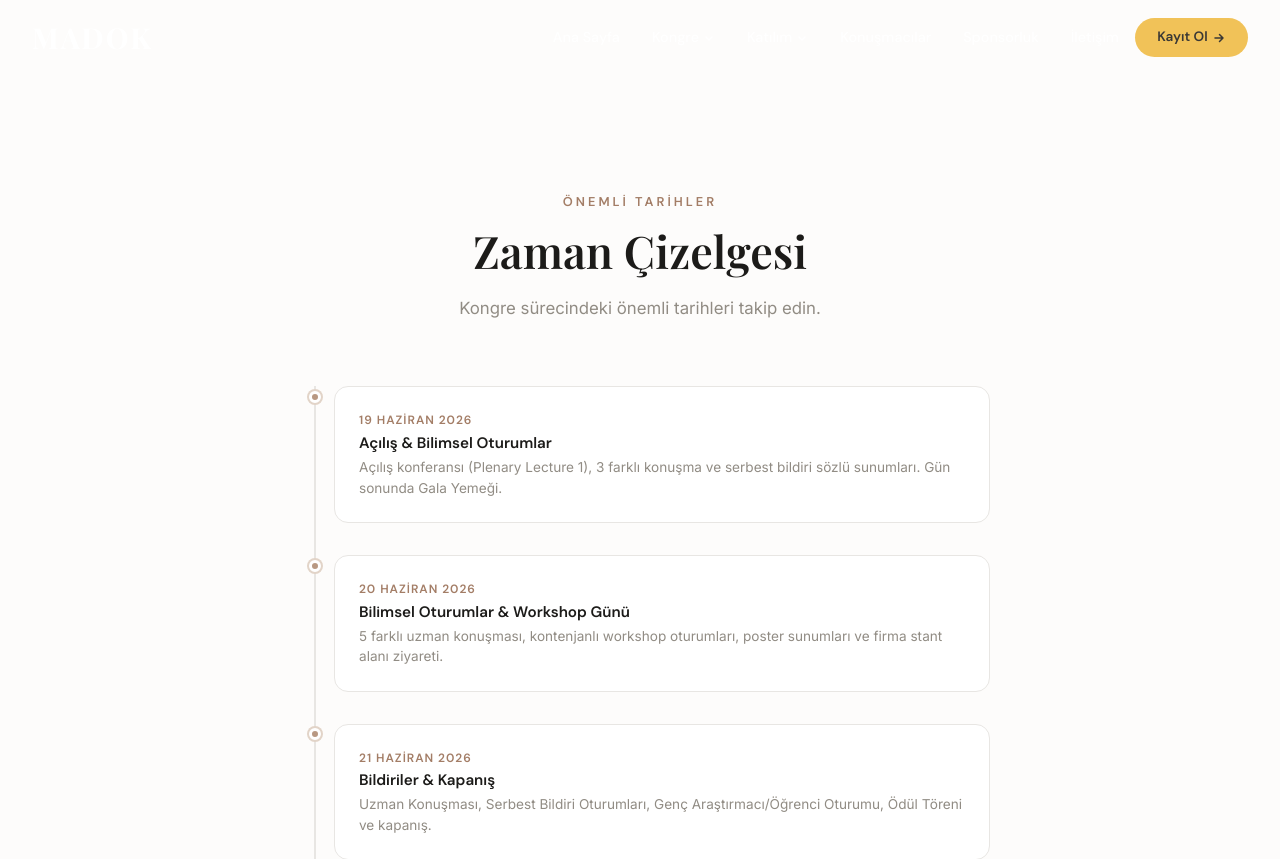
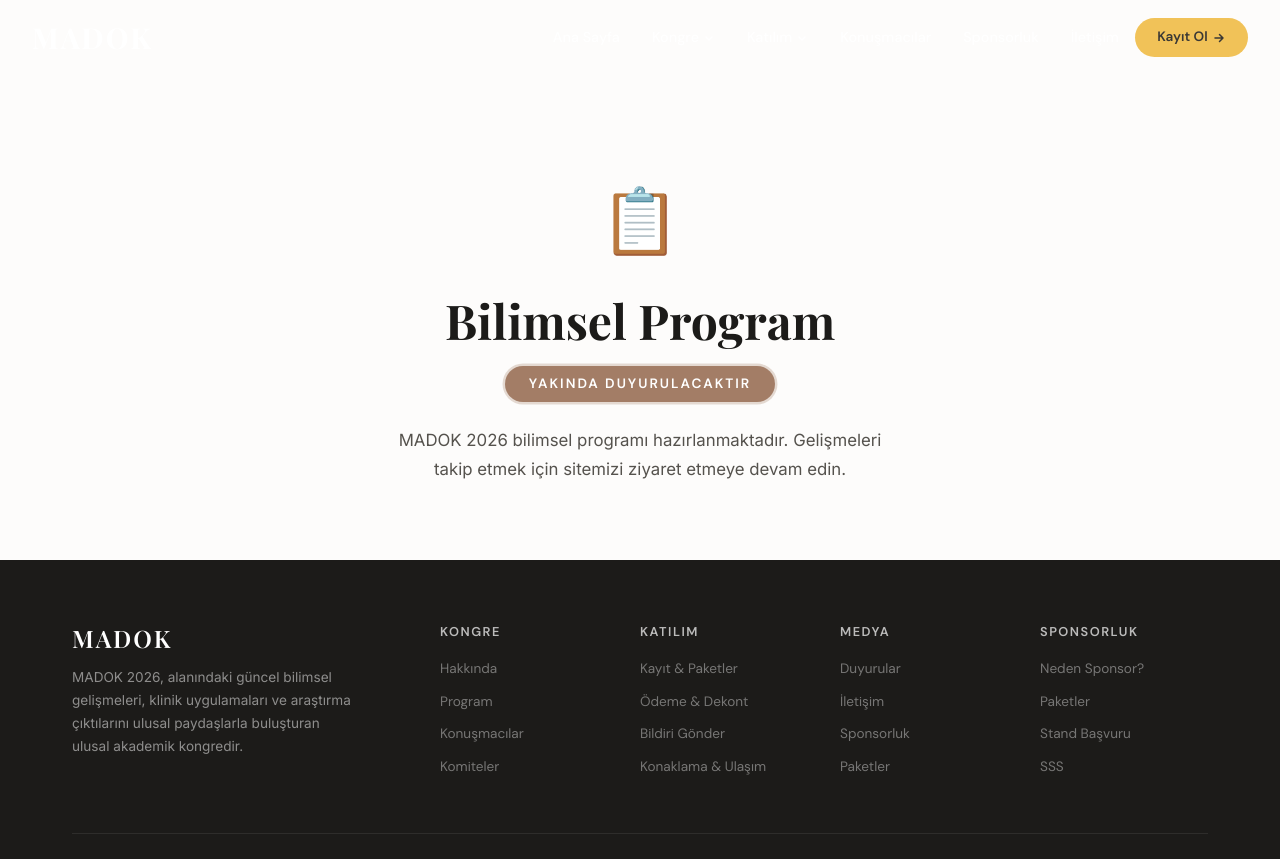
Before and after one commit to mmertsahinn/madok-2026, a Next.js app: page /program in a window 1280 px wide. Shown: the top 859 px of the page. Built offline with nearby package versions, Linux system fonts and the light colour scheme; a web font is replaced by a local one.

Commit message:
fix: program page coming soon + correct venue map and address

```diff
--- a/src/app/program/page.tsx
+++ b/src/app/program/page.tsx
@@ -1,18 +1,55 @@
 import Navbar from "@/components/Navbar";
 import Footer from "@/components/Footer";
-import TimelineSection from "@/components/sections/TimelineSection";
 import type { Metadata } from "next";
 
 export const metadata: Metadata = {
   title: "Bilimsel Program | MADOK 2026",
+  description: "MADOK 2026 bilimsel programı yakında duyurulacaktır.",
 };
 
 export default function ProgramPage() {
   return (
     <>
       <Navbar />
-      <div style={{ paddingTop: "6rem" }}>
-        <TimelineSection />
+      <div style={{ paddingTop: "6rem", minHeight: "70vh", display: "flex", alignItems: "center", justifyContent: "center" }}>
+        <div style={{ textAlign: "center", padding: "4rem 2rem" }}>
+          <div style={{ fontSize: "4rem", marginBottom: "1.5rem" }}>📋</div>
+          <h1 style={{
+            fontFamily: "var(--font-heading)",
+            fontSize: "clamp(2rem, 5vw, 3rem)",
+            color: "var(--text-primary)",
+            marginBottom: "1rem",
+            fontWeight: 700,
+          }}>
+            Bilimsel Program
+          </h1>
+          <div style={{
+            display: "inline-block",
+            padding: "0.5rem 1.5rem",
+            background: "var(--primary-500)",
+            color: "white",
+            borderRadius: "50px",
+            fontFamily: "var(--font-ui)",
+            fontSize: "0.85rem",
+            fontWeight: 600,
+            letterSpacing: "2px",
+            textTransform: "uppercase",
+            marginBottom: "1.5rem",
+            animation: "pulse-badge 2.5s ease-in-out infinite",
+          }}>
+            Yakında Duyurulacaktır
+          </div>
+          <p style={{
+            fontFamily: "var(--font-body)",
+            fontSize: "1.05rem",
+            color: "var(--text-secondary)",
+            maxWidth: "520px",
+            margin: "0 auto",
+            lineHeight: 1.7,
+          }}>
+            MADOK 2026 bilimsel programı hazırlanmaktadır. Gelişmeleri takip etmek için sitemizi ziyaret etmeye devam edin.
+          </p>
+        </div>
       </div>
       <Footer />
     </>
--- a/src/components/sections/VenueSection.tsx
+++ b/src/components/sections/VenueSection.tsx
@@ -16,7 +16,7 @@ export default function VenueSection() {
           <div className="venue-card">
             <div className="venue-map">
               <iframe
-                src="https://www.google.com/maps/embed?pb=!1m18!1m12!1m3!1d1576.4385108053186!2d30.279762198305!3d37.71261314995955!2m3!1f0!2f0!3f0!3m2!1i1024!2i768!4f13.1!3m3!1m2!1s0x14c6caadb906666b%3A0x679be93952fb72cb!2sBurdur%20Mehmet%20Akif%20Ersoy%20%C3%9Cniversitesi%20Di%C5%9F%20Hekimli%C4%9Fi%20Fak%C3%BCltesi!5e0!3m2!1str!2str!4v1700000000000!5m2!1str!2str"
+                src="https://www.google.com/maps/embed?pb=!1m18!1m12!1m3!1d3134.56!2d30.2708916!3d37.7150512!2m3!1f0!2f0!3f0!3m2!1i1024!2i768!4f13.1!3m3!1m2!1s0x14c42c1f95b9b0eb%3A0xacb30f70df8f825b!2sMehmet%20Akif%20Ersoy%20%C3%9Cniversitesi%20Konferans%20Ve%20Sergi%20Salonu!5e0!3m2!1str!2str!4v1700000000000!5m2!1str!2str"
                 allowFullScreen
                 loading="lazy"
                 referrerPolicy="no-referrer-when-downgrade"
@@ -24,15 +24,15 @@ export default function VenueSection() {
               ></iframe>
             </div>
             <div className="venue-details">
-              <h3>Sergi Salonu</h3>
-              <p className="venue-subtitle">Burdur Diş Hekimliği Fakültesi Yanı, Burdur</p>
+              <h3>Kongre ve Sergi Salonu</h3>
+              <p className="venue-subtitle">Mehmet Akif Ersoy Üniversitesi, Burdur</p>
 
               <div className="venue-info-list" style={{ color: "var(--primary-600)"}}>
                 <div className="venue-info-item">
                   <div className="venue-info-icon"><MapPin size={20} /></div>
                   <div className="venue-info-text">
                     <h4>Adres</h4>
-                    <p>Burdur Mehmet Akif Ersoy Üniversitesi Diş Hekimliği Fakültesi Yanı, Sergi Salonu, Burdur</p>
+                    <p>Mehmet Akif Ersoy Üniversitesi Kongre ve Sergi Salonu, Burdur</p>
                   </div>
                 </div>
                 <div className="venue-info-item">
```
